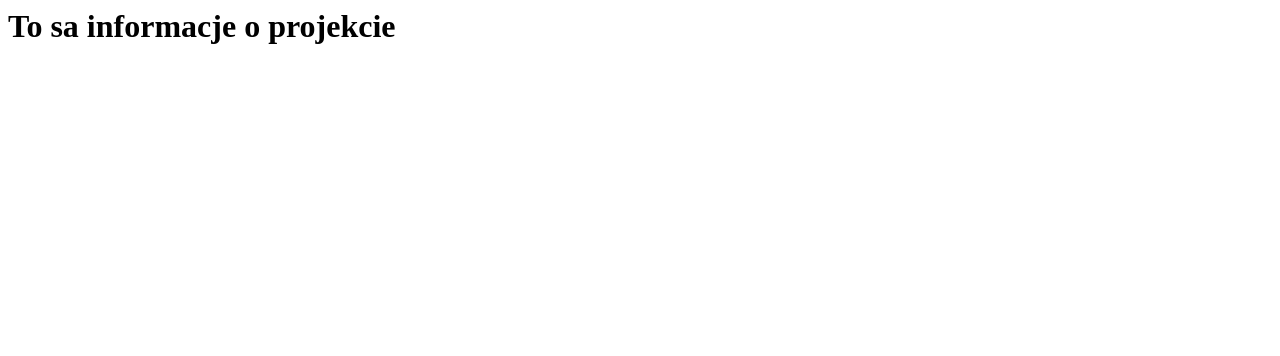
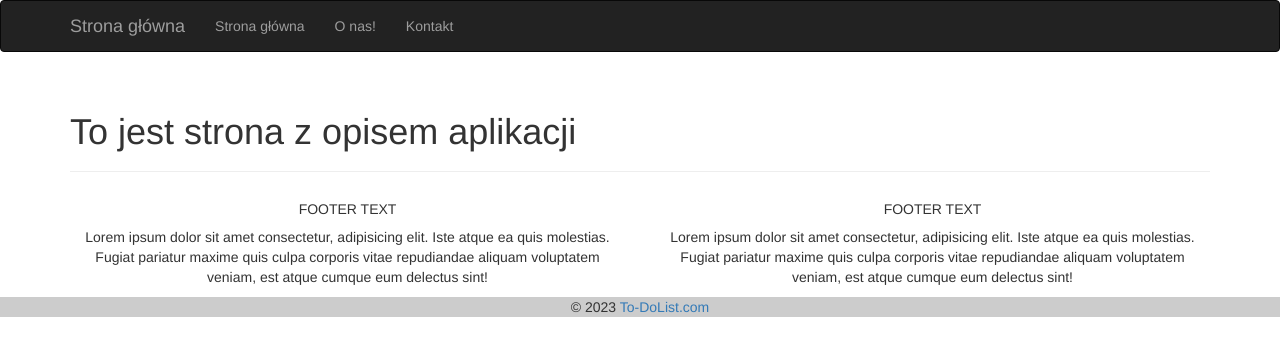
Before and after one commit to vat332/Flask_APP, a Flask app: page /about in a window 1280 px wide. Shown: the top 356 px of the page. Run offline with Flask 3, Linux system fonts and the light colour scheme; some libraries are stand-ins or nearby versions.

Commit message:
Add footer,navbar

```diff
--- a/app/main/main.py
+++ b/app/main/main.py
@@ -1,6 +1,8 @@
 from flask import Flask, render_template
+from flask_bootstrap import Bootstrap
 
 app = Flask(__name__, template_folder='../templates')
+bootstrap = Bootstrap(app)
 
 
 @app.route('/')
@@ -15,7 +17,7 @@ def about():
 
 @app.route('/contact')
 def contact():
-    return render_template('contact.html.html')
+    return render_template('contact.html')
 
 
 if __name__ == '__main__':
--- a/app/templates/about.html
+++ b/app/templates/about.html
@@ -1,3 +1,13 @@
-<h1>
-    To sa informacje o projekcie
-</h1>
+{% extends "bootstrap/base.html" %}
+{% block title %}To-Do application{% endblock %}
+{% block content %}
+{% include 'components/navbar.html' %}
+<div class="container">
+    <div class="page-header">
+        <h1>
+            To jest strona z opisem aplikacji
+        </h1>
+    </div>
+</div>
+{% include 'components/footer.html' %}
+{% endblock %}
--- /dev/null
+++ b/app/templates/components/footer.html
@@ -0,0 +1,30 @@
+{% block footer %}
+<footer class="bg-light text-center text-lg-start">
+    <div class="container p-4">
+        <div class="row">
+            <div class="col-lg-6 col-md-12 mb-4 mb-md-0">
+                <h5 class="text-uppercase">Footer text</h5>
+
+                <p>
+                    Lorem ipsum dolor sit amet consectetur, adipisicing elit. Iste atque ea quis
+                    molestias. Fugiat pariatur maxime quis culpa corporis vitae repudiandae
+                    aliquam voluptatem veniam, est atque cumque eum delectus sint!
+                </p>
+            </div>
+            <div class="col-lg-6 col-md-12 mb-4 mb-md-0">
+                <h5 class="text-uppercase">Footer text</h5>
+                <p>
+                    Lorem ipsum dolor sit amet consectetur, adipisicing elit. Iste atque ea quis
+                    molestias. Fugiat pariatur maxime quis culpa corporis vitae repudiandae
+                    aliquam voluptatem veniam, est atque cumque eum delectus sint!
+                </p>
+            </div>
+        </div>
+    </div>
+
+    <div class="text-center p-3" style="background-color: rgba(0, 0, 0, 0.2);">
+        © 2023
+        <a class="text-dark" href="/">To-DoList.com</a>
+    </div>
+</footer>
+{% endblock %}
--- /dev/null
+++ b/app/templates/components/navbar.html
@@ -0,0 +1,22 @@
+{% block navbar %}
+<div class="navbar navbar-inverse" role="navigation">
+    <div class="container">
+        <div class="navbar-header">
+            <button type="button" class="navbar-toggle" data-toggle="collapse" data-target=".navbar-collapse">
+                <span class="sr-only">Toggle navigation</span>
+                <span class="icon-bar"></span>
+                <span class="icon-bar"></span>
+                <span class="icon-bar"></span>
+            </button>
+            <a class="navbar-brand" href="/">Strona główna</a>
+        </div>
+        <div class="navbar-collapse collapse">
+            <ul class="nav navbar-nav">
+                <li><a href="/">Strona główna</a></li>
+                <li><a href="/about">O nas!</a></li>
+                <li><a href="/contact">Kontakt</a></li>
+            </ul>
+        </div>
+    </div>
+</div>
+{% endblock %}
```
Also changed, not shown: app/templates/contact.html (+13 -3 lines), app/templates/home.html (+14 -3 lines).
